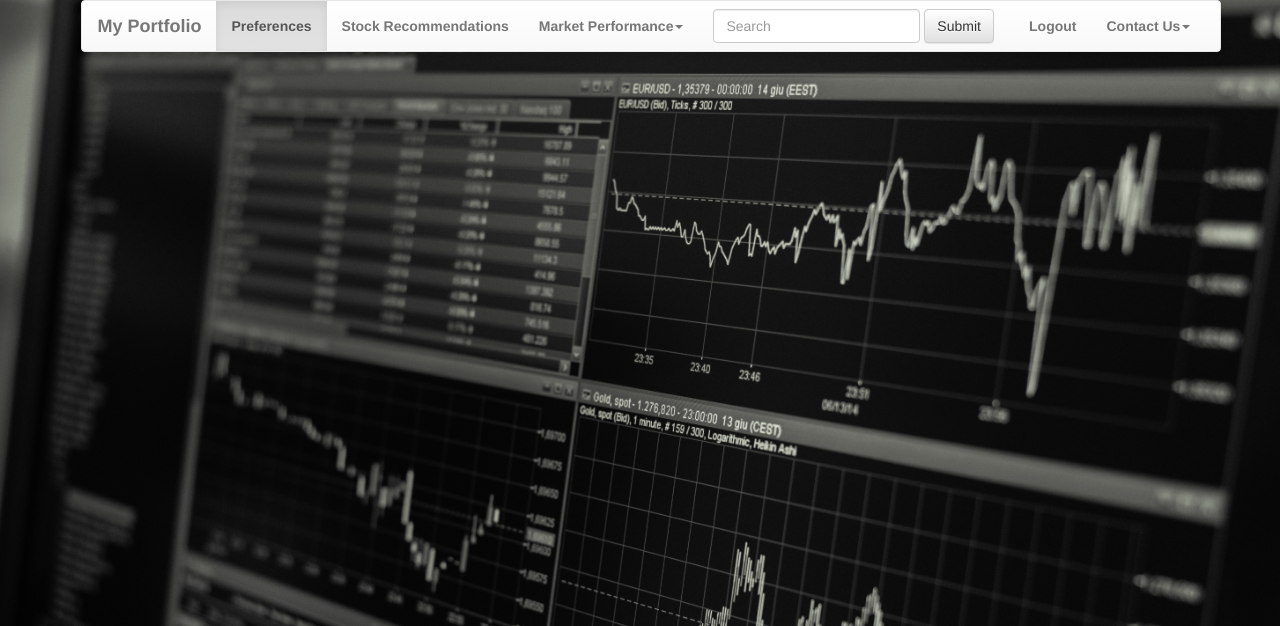
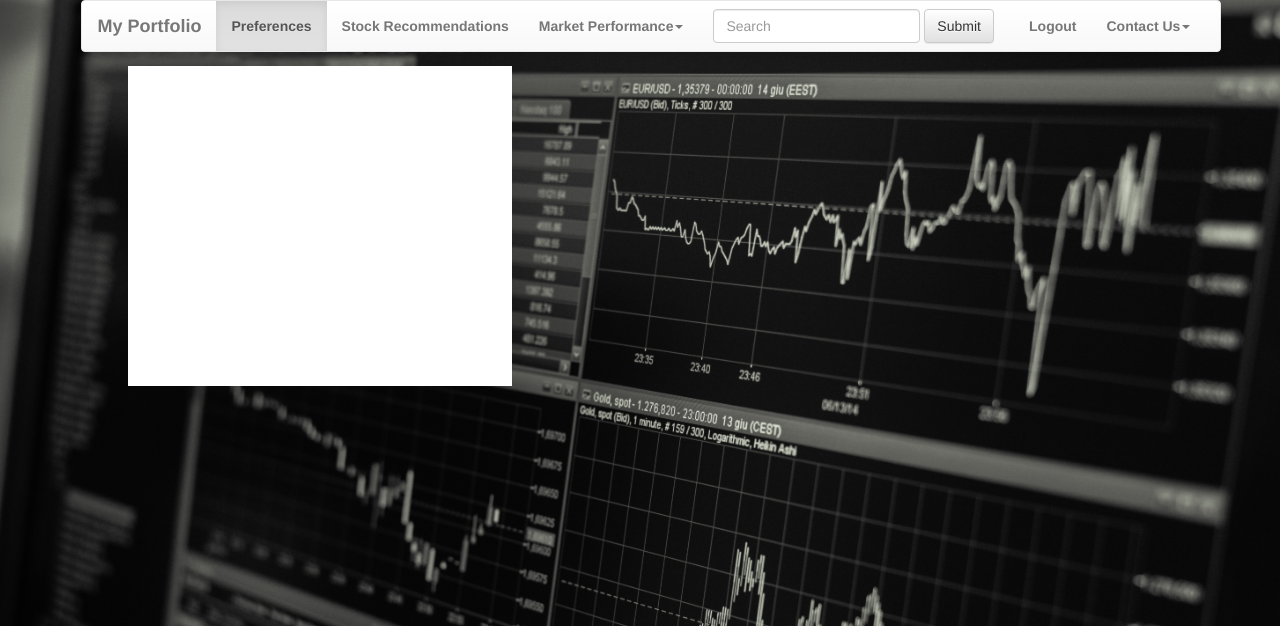
Before and after one commit to SteveDengZishi/robot-stock-trader, a Flask app: template templates/portfolio.html in a window 1280 px wide. Shown: the top 626 px of the page. Run offline with Flask 2, Linux system fonts and the light colour scheme; the template is opened without the code that fills it, so the values that code supplies are empty; some libraries are stand-ins or nearby versions.

Commit message:
arrage username topleft

```diff
--- a/static/css/portfolio.css
+++ b/static/css/portfolio.css
@@ -20,21 +20,26 @@ img[class=container]{
 	height: 275px;
 }
 
-#left{
+#topleft{
 	position: absolute;
 	display: inline-block;
-	top:32%;
-	left:20%;
+	width:30%;
+	height:40%;
+	top:5%;
+	left:10%;
 	padding: 2%;
 	margin-top: 2%;
 	font-family: sans-serif;
+	background-color: white;
 }
 
 #right{
 	position: absolute;
 	top: 37%;
 	left: 50%;
+	background-color: white
 }
+
 
 section a{
 	font-family: fantasy;
--- a/templates/portfolio.html
+++ b/templates/portfolio.html
@@ -71,15 +71,15 @@
 			</nav>
 	</header>
 	<div class="usertable" id="usertable-1">
-		<div class="username" id="username-1">
+		<div class="username" id="topleft">
 			<h>{{session['username']}}</h>
 		</div>
-		<div class="inv_amount" id="inv_amount-1">
+		<div class="inv_amount" id="bottomleft">
 			<h>{{session['investment']}}</h>
 		</div>
 		<div class="image" id="image-1">
 		</div>
-		<div id="perfhead">
+		<div id="right">
 			{{ perfhead|safe }}
 		</div>
 	</div>
```
